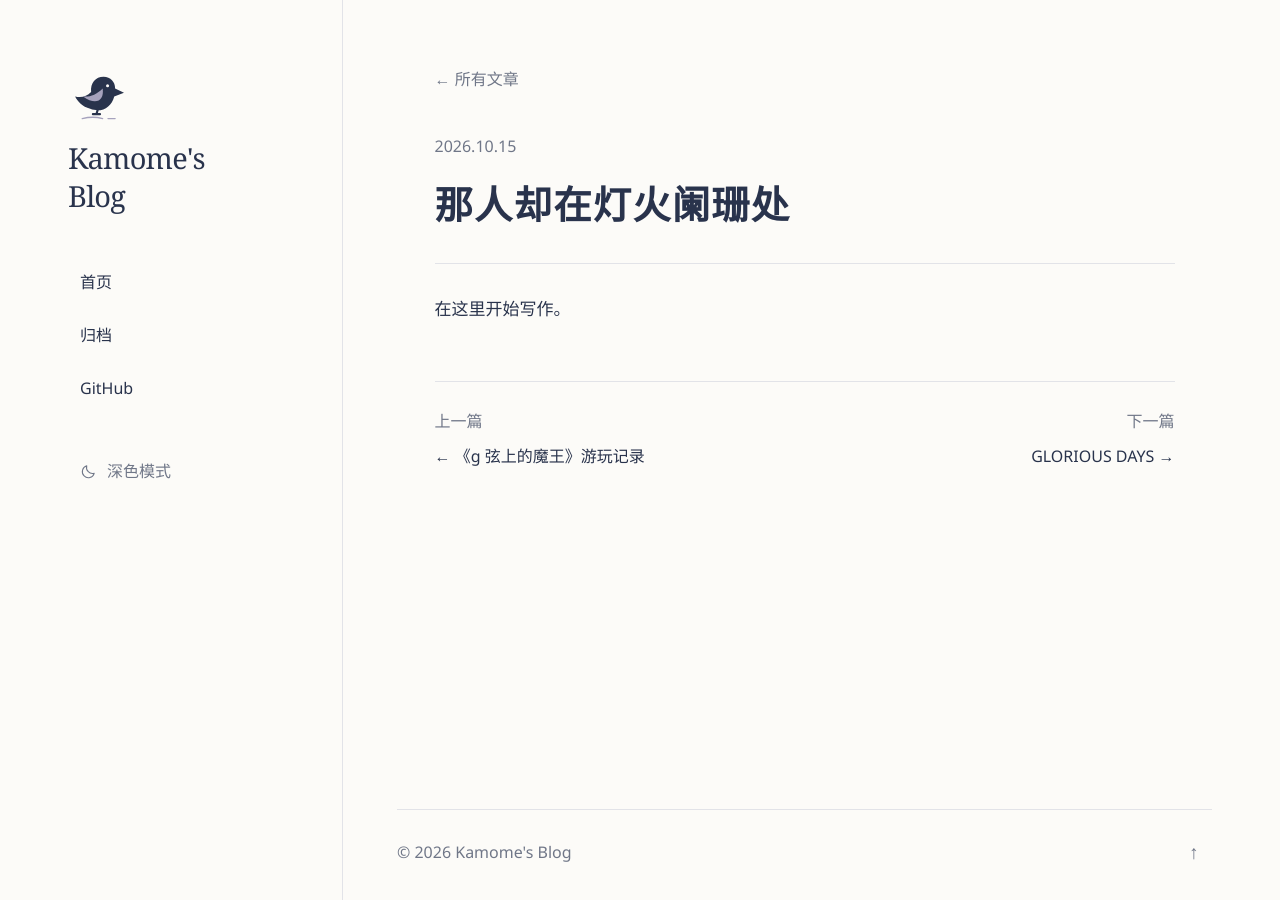
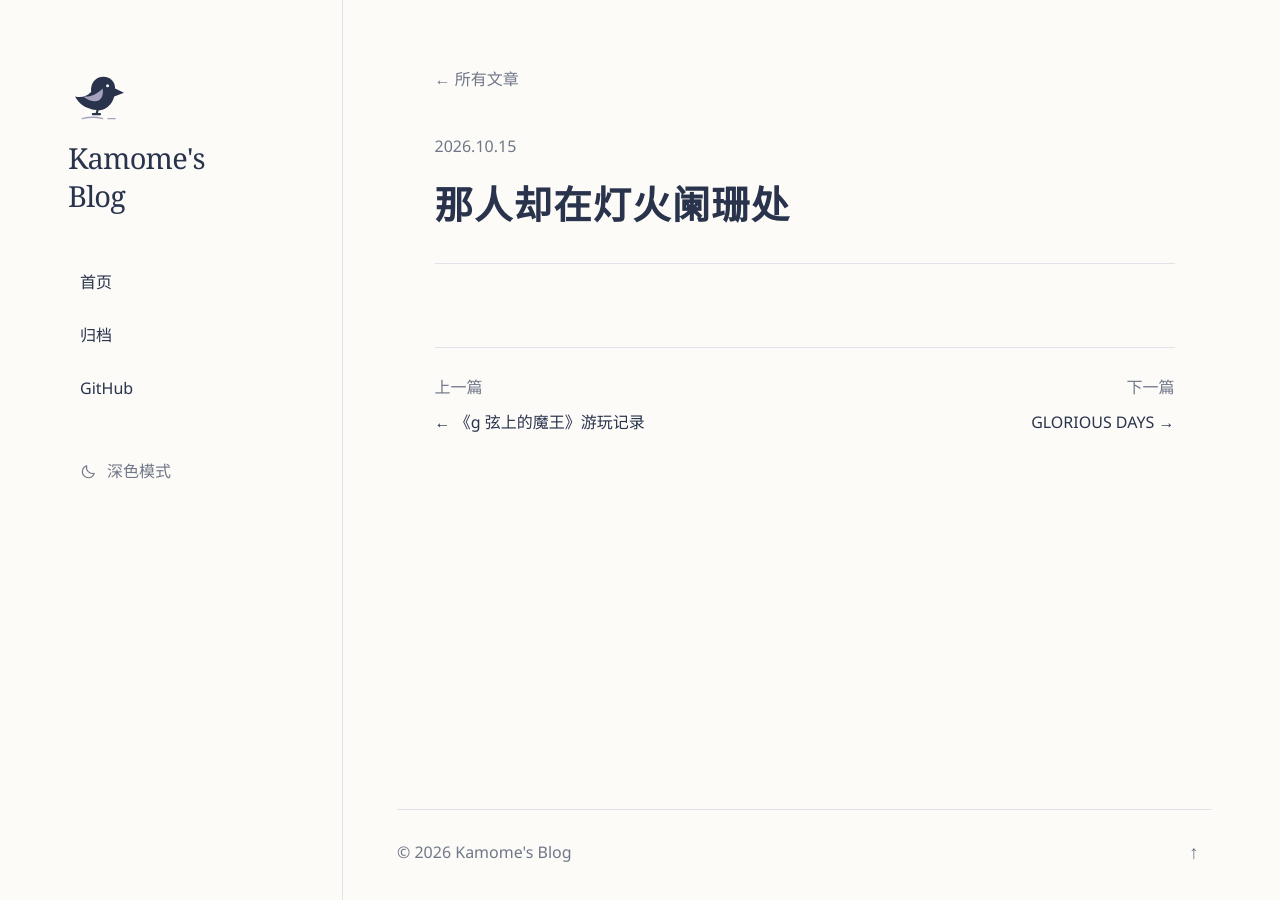
Before and after one commit to ushg8877/ushg8877.github.io, a Jekyll site: the page built from _posts/2026-10-15-huainvren.md, in a window 1280 px wide. Built offline with Jekyll 4.4.1, drawn with Linux system fonts in a browser that asks for light colours; a script that is not in the unit is left out.

```diff
--- a/_posts/2026-10-15-huainvren.md
+++ b/_posts/2026-10-15-huainvren.md
@@ -4,5 +4,3 @@ date: 2026-10-15
 tags: []
 published: true
 ---
-
-在这里开始写作。
```
